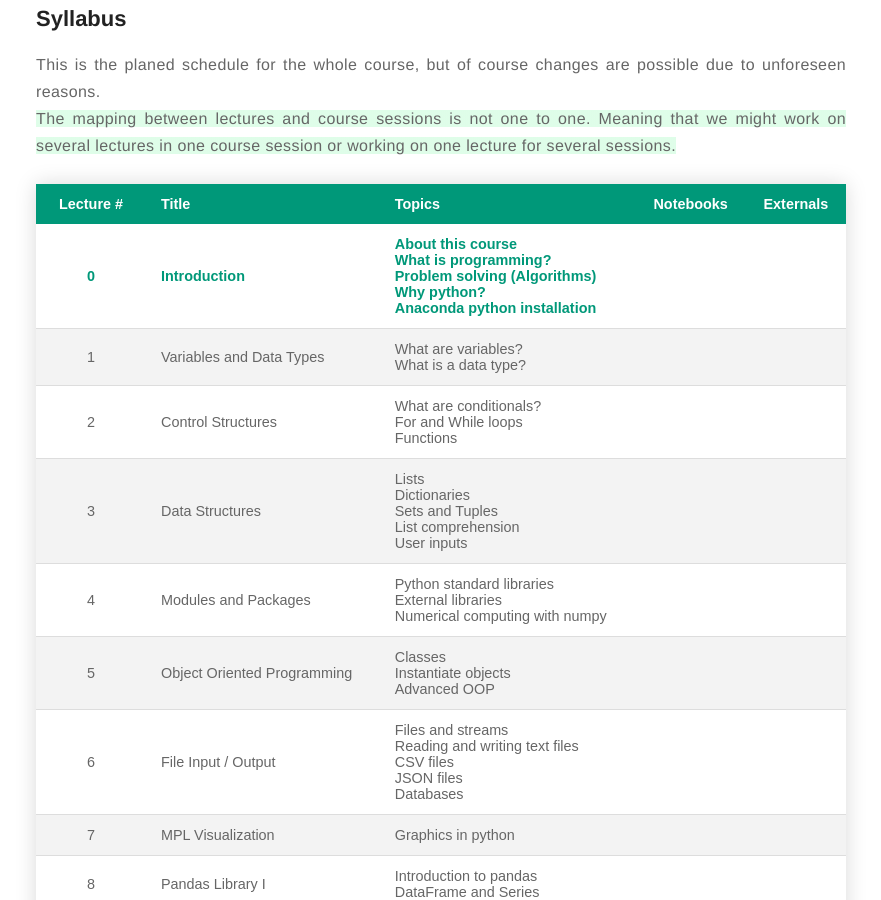
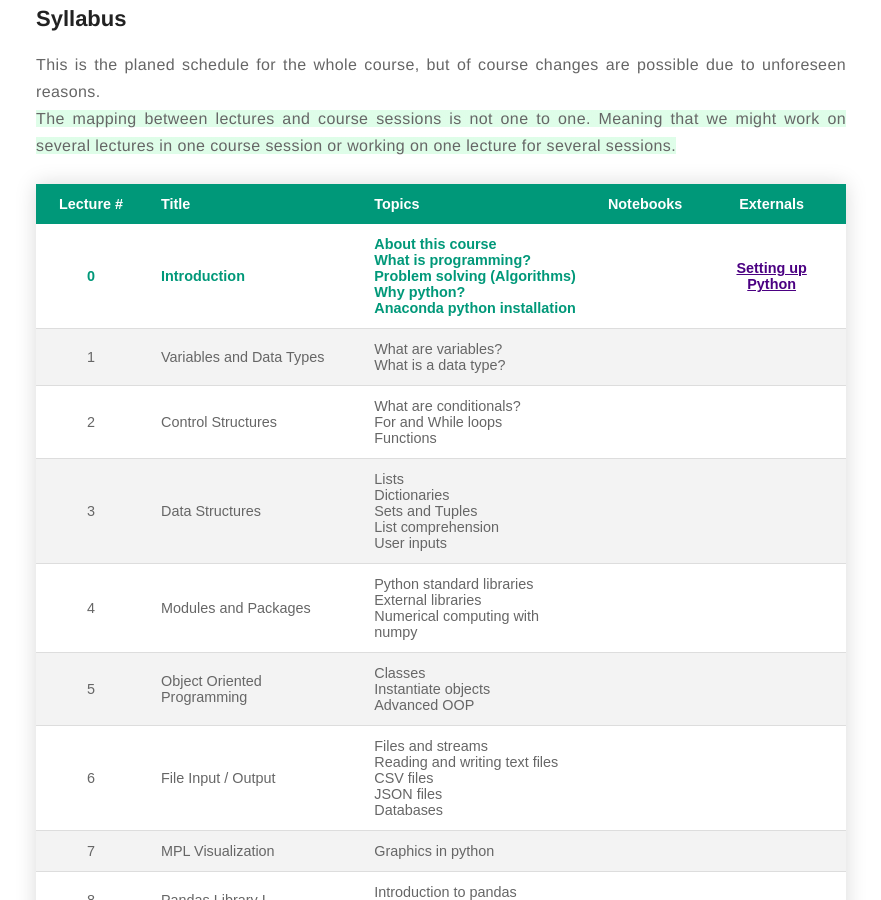
Before and after one commit to SaeedVarasteh/saeedvarasteh.github.io, a Jekyll site: the page built from _posts/2022-09-01-python.md, in a window 1280 px wide and 900 px high, scrolled down 769 px. Shown: the whole window, without its empty margins (199-1080 px from the left). Built offline with Jekyll 4.4.1, drawn with Linux system fonts in a browser that asks for light colours; a script that is not in the unit is left out; comment, search, counter and statistics services are not loaded.

Commit message:
initial commit

```diff
--- a/_posts/2022-09-01-python.md
+++ b/_posts/2022-09-01-python.md
@@ -48,7 +48,7 @@ This is the planed schedule for the whole course, but of course changes are poss
             <td style="text-align: left;">Introduction</td>
             <td style="text-align: left;">About this course <br/>What is programming? <br/> Problem solving (Algorithms) <br/>Why python? <br/>Anaconda python installation</td>
             <td style="text-align: center;"></td>
-            <td style="text-align: center;"></td>
+            <td style="text-align: center;"> <a href="{{ site.url }}/assets/python/Python BootCamp - Lecture 00 - Python Installation.pdf">Setting up Python</a> </td>
         </tr>
          <tr>
             <td style="text-align: center;">1</td>
```
Also changed, not shown: 2 other files.
